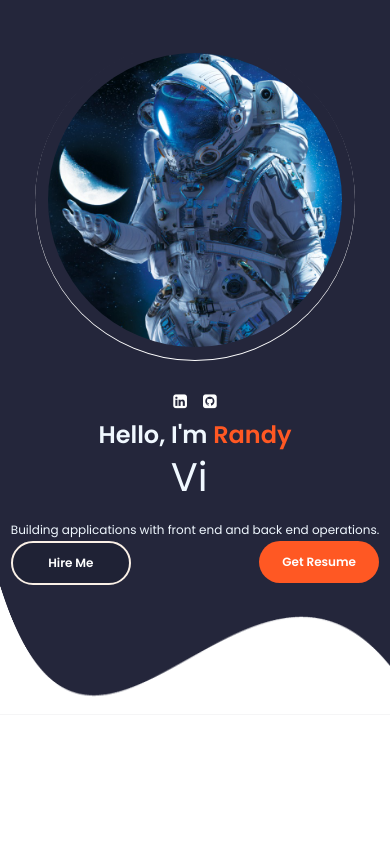
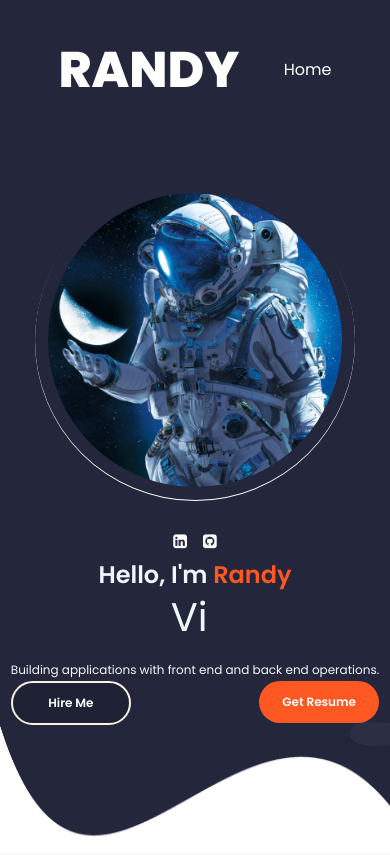
Before and after one commit to ReiCode28/React-Resume, a React (Create React App) app in the folder client/: page / in a window 390 px wide. Built offline with nearby package versions, Linux system fonts and the light colour scheme; a web font is replaced by a local one.

Commit message:
Styling the header component - need to fix header responsiveness

```diff
--- a/client/src/PortfolioContainer/Home/Header/Header.css
+++ b/client/src/PortfolioContainer/Home/Header/Header.css
@@ -0,0 +1,39 @@
+.header-container{
+    display: flex;
+    justify-content: center;
+    height: 140px;
+    color: var(--white);
+}
+.header-parent{
+    display: flex;
+    align-items: center;
+    justify-content: space-between;
+    height: 100;
+    width: 70%;
+    color: var(--white);
+}
+.header-logo{
+    font-size: 50px;
+    font-family: "Poppins ExtraBold";
+    color: var(--white);
+}
+.header-options{
+    display: flex;
+    align-items: center;
+}
+.header-option{
+    font-size: 16px;
+    cursor: pointer;
+    font-weight: 600;
+}
+.header-hamburger{
+    display: none;
+    color: var(--white);
+}
+.header-options-separator{
+    margin: 0 50px 0 0;
+    color: var(--white);
+}
+.selected-header-option{
+    color: #ff5823;
+}
--- a/client/src/PortfolioContainer/Home/Header/Header.js
+++ b/client/src/PortfolioContainer/Home/Header/Header.js
@@ -1,28 +1,81 @@
-import React from 'react';
-import { TOTAL_SCREENS } from '../../../utilities/commonUtils';
-import ScrollService from '../../../utilities/ScrollService';
-import {faBars} from '@fortawesome/free-solid-svg-icons';
-import {FontAwesomeIcon} from '@fortawesome/react-fontawesome';
-import '.Header.css';
-
-
+import React, { useState } from "react";
+import {
+  GET_SCREEN_INDEX,
+  TOTAL_SCREENS,
+} from "../../../utilities/commonUtils";
+import ScrollService from "../../../utilities/ScrollService";
+import { faBars } from "@fortawesome/free-solid-svg-icons";
+import { FontAwesomeIcon } from "@fortawesome/react-fontawesome";
+import "./Header.css";
 
 export default function Header() {
-    const [selectScreen, setSelectScreen] = useState(0)
-    const [showHeaderOptions, setShowHeaderOptions] = useState(false)
+  const [selectedScreen, setSelectedScreen] = useState(0);
+  const [showHeaderOptions, setShowHeaderOptions] = useState(false);
 
+  const updateCurrentScreen = (currentScreen) => {
+    if (!currentScreen || !currentScreen.screenInView) return;
+    let screenIndex = GET_SCREEN_INDEX(currentScreen.screenInView);
+    if (screenIndex < 0) return;
+  };
+  let currentScreenSubscription =
+    ScrollService.currentScreenBroadCaster.subscribe(updateCurrentScreen);
 
-    const  updateCurrentScreen = (currentScreen) =>{
-        if(!currentScreen || !currentScreen.screenInView)
-        return;
-        let screenIndex = GET_SCREEN_INDEX(currentScreen.screenInView)
-        if(screenIndex < 0)
-        return
-    }
-    let currentScreenSubscription = ScrollService.currentScreenBroadCaster.subscribe(updateCurrentScreen)
+  const getHeaderOptions = () => {
+    return TOTAL_SCREENS.map((screen, i) => (
+      <div
+        key={screen.screen_name}
+        className={getHeaderOptionsClass(i)}
+        onClick={() => switchScreen(i, screen)}
+      >
+        <span>{screen.screen_name}</span>
+      </div>
+    ));
+  };
+
+  const getHeaderOptionsClass = (index) => {
+    let classes = "header-option";
+    if (index < TOTAL_SCREENS.length - 1) classes += "header-option-separator"; //creates spacing
+
+    if (selectedScreen === index) classes += "selected-header-option"; //marks component selected when clicked
+    return;
+  };
+
+  //switch between screens implementation
+  const switchScreen = (index, screen) => {
+    let screenComponent = document.getElementById(screen.screen_name);
+    if (!screenComponent) return;
+    screenComponent.scrollIntoView({ behavior: "smooth" });
+    setSelectedScreen(index);
+    setShowHeaderOptions(false);
+  };
+
   return (
     <div>
-
+      <div
+        className="header-container"
+        onClick={() => setShowHeaderOptions(!showHeaderOptions)}
+      >
+        <div className="header-parent">
+          <div
+            className="header-hamburger"
+            onClick={() => setShowHeaderOptions(!showHeaderOptions)}
+          >
+            <FontAwesomeIcon className="header-hamburger-bars" icon={faBars} />
+          </div>
+          <div className="header-logo">
+            <span>RANDY</span>
+          </div>
+          <div
+            className={
+              showHeaderOptions
+                ? "header-options show-hamburger-options"
+                : "header-options"
+            }
+          >
+            {getHeaderOptions()}
+          </div>
+        </div>
+      </div>
     </div>
-  )
+  );
 }
--- a/client/src/PortfolioContainer/Home/Home.js
+++ b/client/src/PortfolioContainer/Home/Home.js
@@ -1,11 +1,13 @@
 import React from 'react';
+import Header from './Header/Header';
 import Profile from './Profile/Profile';
 import Footer from './Footer/Footer';
 import './Home.css';
 
 export default function Home() {
   return (
-    <div className='home-container'>
+    <div className="home-container">
+      <Header />
       <Profile />
       <Footer />
 
```
